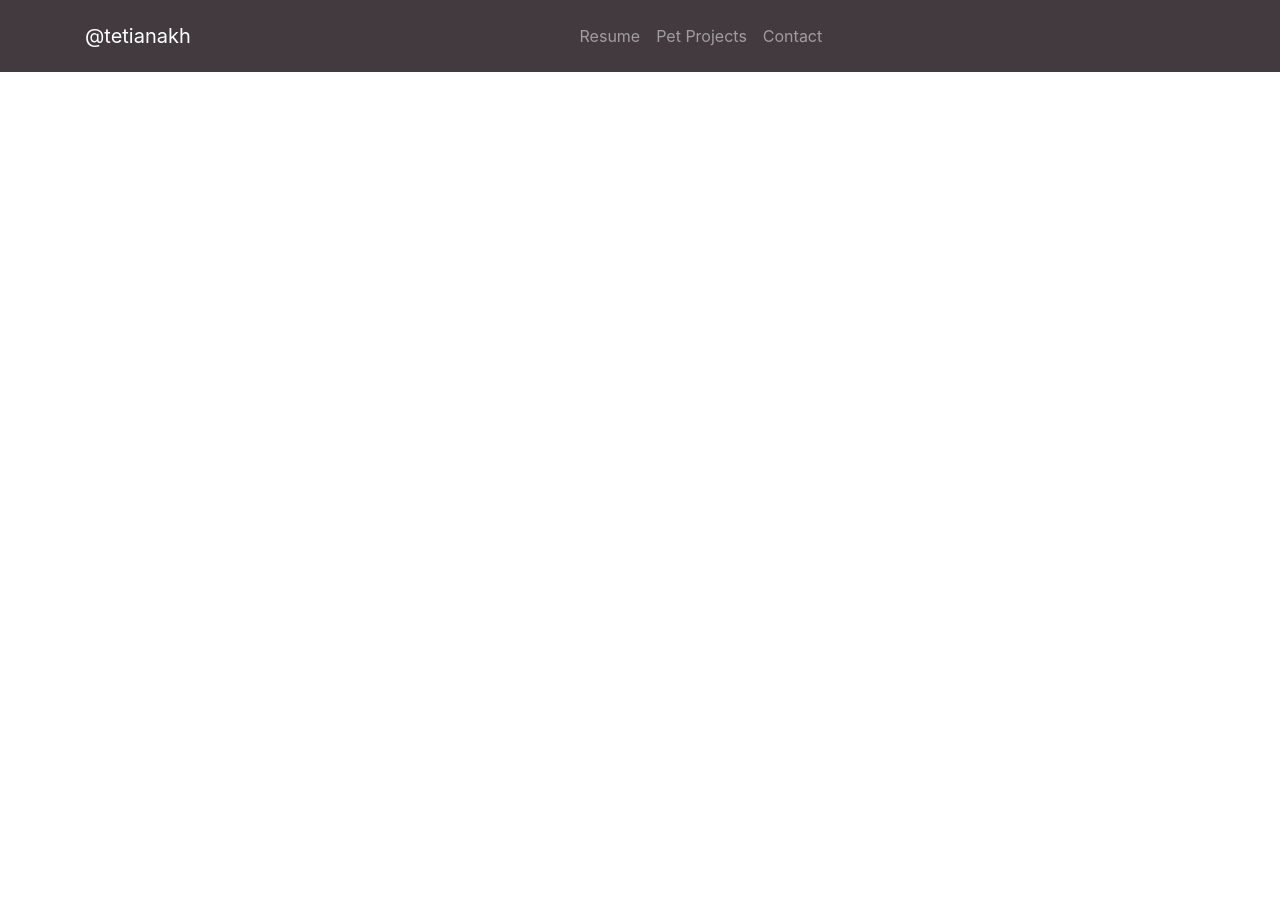
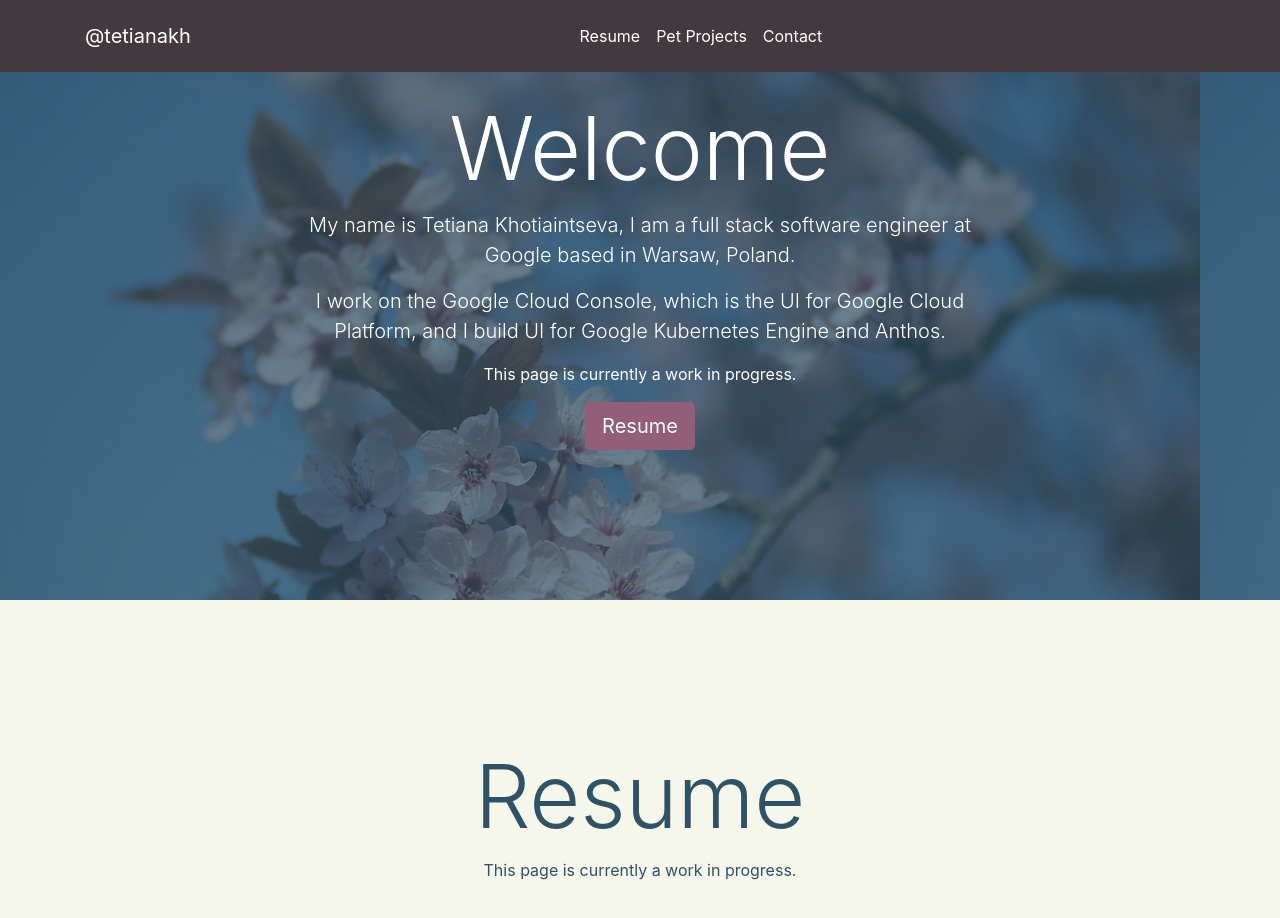
Before and after one commit to tetianakh/tetianakh-site, an Angular app: page /#/home in a window 1280 px wide. Before the commit this address led to /#/. Shown: the top 918 px of the page. Before the commit the page ends 800 px from the top, so only its background shows below. Built offline with nearby package versions, Linux system fonts and the light colour scheme.

Commit message:
Navigation tweaks, resume component

```diff
--- a/src/app/app-routing.module.ts
+++ b/src/app/app-routing.module.ts
@@ -2,10 +2,19 @@ import { NgModule } from '@angular/core';
 import { Routes, RouterModule } from '@angular/router';
 import { HomeComponent } from './home/home.component';
 
-const routes: Routes = [{ path: '', component: HomeComponent }];
+const routes: Routes = [
+  { path: '', redirectTo: 'home', pathMatch: 'full' },
+  { path: 'home', component: HomeComponent },
+];
 
 @NgModule({
-  imports: [RouterModule.forRoot(routes, { useHash: true })],
+  imports: [
+    RouterModule.forRoot(routes, {
+      anchorScrolling: 'enabled',
+      // scrollPositionRestoration: 'enabled',
+      useHash: true,
+    }),
+  ],
   exports: [RouterModule],
 })
 export class AppRoutingModule {}
--- a/src/app/app.module.ts
+++ b/src/app/app.module.ts
@@ -7,6 +7,7 @@ import { NgbModule } from '@ng-bootstrap/ng-bootstrap';
 import { HeaderComponent } from './header/header.component';
 import { WelcomeComponent } from './home/welcome/welcome.component';
 import { HomeComponent } from './home/home.component';
+import { ResumeComponent } from './home/resume/resume.component';
 
 @NgModule({
   declarations: [
@@ -14,6 +15,7 @@ import { HomeComponent } from './home/home.component';
     HeaderComponent,
     WelcomeComponent,
     HomeComponent,
+    ResumeComponent,
   ],
   imports: [BrowserModule, AppRoutingModule, NgbModule],
   providers: [],
--- a/src/app/header/header.component.html
+++ b/src/app/header/header.component.html
@@ -1,6 +1,6 @@
-<nav class="navbar navbar-expand-md navbar-dark bg-dark py-3">
+<nav class="navbar navbar-expand-md navbar-dark bg-dark py-3 fixed-top">
   <div class="container">
-    <a class="navbar-brand" routerLink="/">@tetianakh</a>
+    <a class="navbar-brand" routerLink="/" fragment="welcome">@tetianakh</a>
 
     <button
       class="navbar-toggler"
@@ -18,7 +18,10 @@
         <li class="nav-item">
           <a
             class="nav-link"
-            [routerLink]="'.'"
+            routerLink="/home"
+            routerLinkActive="active"
+            [routerLinkActiveOptions]="{ exact: true }"
+            fragment="resume"
             (click)="isMenuCollapsed = true"
             >Resume</a
           >
@@ -26,7 +29,10 @@
         <li class="nav-item">
           <a
             class="nav-link"
-            [routerLink]="'.'"
+            routerLink="/home"
+            routerLinkActive="active"
+            [routerLinkActiveOptions]="{ exact: true }"
+            fragment="projects"
             (click)="isMenuCollapsed = true"
             >Pet Projects</a
           >
@@ -34,7 +40,10 @@
         <li class="nav-item">
           <a
             class="nav-link"
-            [routerLink]="'.'"
+            routerLink="/home"
+            routerLinkActive="active"
+            [routerLinkActiveOptions]="{ exact: true }"
+            fragment="contact"
             (click)="isMenuCollapsed = true"
             >Contact</a
           >
--- a/src/app/header/header.component.ts
+++ b/src/app/header/header.component.ts
@@ -1,13 +1,11 @@
-import { Component, OnInit } from '@angular/core';
+import { Component } from '@angular/core';
 
 @Component({
   selector: 'app-header',
   templateUrl: './header.component.html',
   styleUrls: ['./header.component.sass'],
 })
-export class HeaderComponent implements OnInit {
+export class HeaderComponent {
   isMenuCollapsed = true;
   constructor() {}
-
-  ngOnInit(): void {}
 }
--- a/src/app/home/home.component.html
+++ b/src/app/home/home.component.html
@@ -1 +1,2 @@
 <app-welcome></app-welcome>
+<app-resume></app-resume>
--- /dev/null
+++ b/src/app/home/resume/resume.component.html
@@ -0,0 +1,10 @@
+<section id="resume" class="bg-light py-5 text-primary" #resume>
+  <div class="container">
+    <div class="row">
+      <div class="col-md-8 offset-md-2 text-center">
+        <h2 class="display-2 mt-5 pt-5">Resume</h2>
+        <p>This page is currently a work in progress.</p>
+      </div>
+    </div>
+  </div>
+</section>
--- /dev/null
+++ b/src/app/home/resume/resume.component.ts
@@ -0,0 +1,15 @@
+import { Component, OnInit } from '@angular/core';
+
+@Component({
+  selector: 'app-resume',
+  templateUrl: './resume.component.html',
+  styleUrls: ['./resume.component.sass']
+})
+export class ResumeComponent implements OnInit {
+
+  constructor() { }
+
+  ngOnInit(): void {
+  }
+
+}
--- a/src/app/home/welcome/welcome.component.html
+++ b/src/app/home/welcome/welcome.component.html
@@ -2,7 +2,7 @@
   <div class="primary-overlay text-white">
     <div class="container">
       <div class="row">
-        <div class="col-lg-8 offset-lg-2 col-md-8 offset-md-2 text-center">
+        <div class="col-md-8 offset-md-2 text-center">
           <h1 class="display-2 mt-5 pt-5">Welcome</h1>
           <p class="lead">
             My name is Tetiana Khotiaintseva, I am a full stack software
@@ -13,8 +13,11 @@
             Platform, and I build UI for Google Kubernetes Engine and Anthos.
           </p>
           <p>This page is currently a work in progress.</p>
-          <button class="btn btn-secondary btn-lg text-white">
-            <i class="fas fa-arrow-right"></i> Resume
+          <button
+            class="btn btn-secondary btn-lg text-white"
+            (click)="scrollToResume()"
+          >
+            Resume
           </button>
         </div>
       </div>
--- a/src/app/home/welcome/welcome.component.sass
+++ b/src/app/home/welcome/welcome.component.sass
@@ -16,7 +16,5 @@
   @media screen and (max-width: $md-max-width)
     min-height: 500px
 
-    h1
-      font-size: 4rem
     p
       font-size: 1rem
--- a/src/app/home/welcome/welcome.component.ts
+++ b/src/app/home/welcome/welcome.component.ts
@@ -3,13 +3,16 @@ import { Component, OnInit } from '@angular/core';
 @Component({
   selector: 'app-welcome',
   templateUrl: './welcome.component.html',
-  styleUrls: ['./welcome.component.sass']
+  styleUrls: ['./welcome.component.sass'],
 })
 export class WelcomeComponent implements OnInit {
+  constructor() {}
 
-  constructor() { }
+  ngOnInit(): void {}
 
-  ngOnInit(): void {
+  scrollToResume() {
+    const element = document.querySelector('#resume');
+    console.log(element);
+    if (element) element.scrollIntoView({ behavior: 'smooth', block: 'start' });
   }
-
 }
--- a/src/styles.sass
+++ b/src/styles.sass
@@ -2,3 +2,7 @@
 @import "src/sass/variables"
 
 @import "~bootstrap/scss/bootstrap"
+
+@media screen and (max-width: $md-max-width)
+  .display-2
+    font-size: 4rem
```
Also changed, not shown: src/app/home/resume/resume.component.sass (added).
